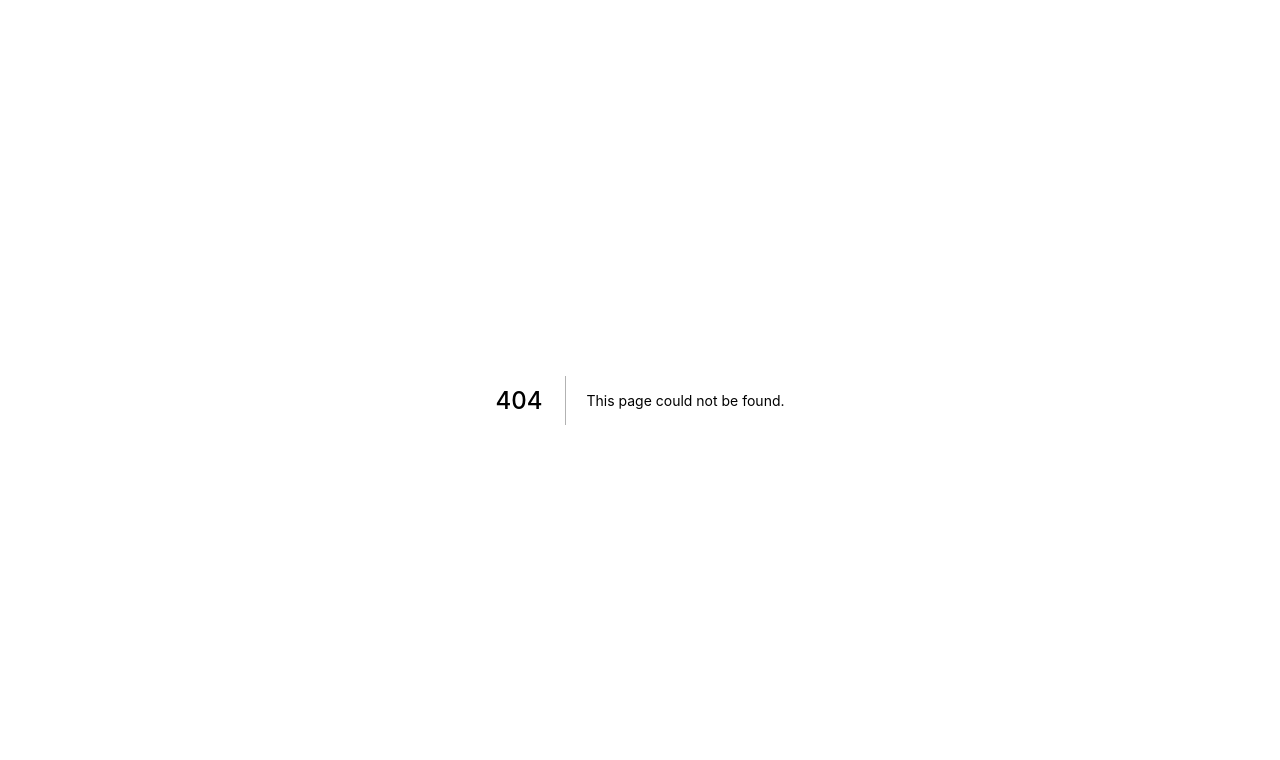
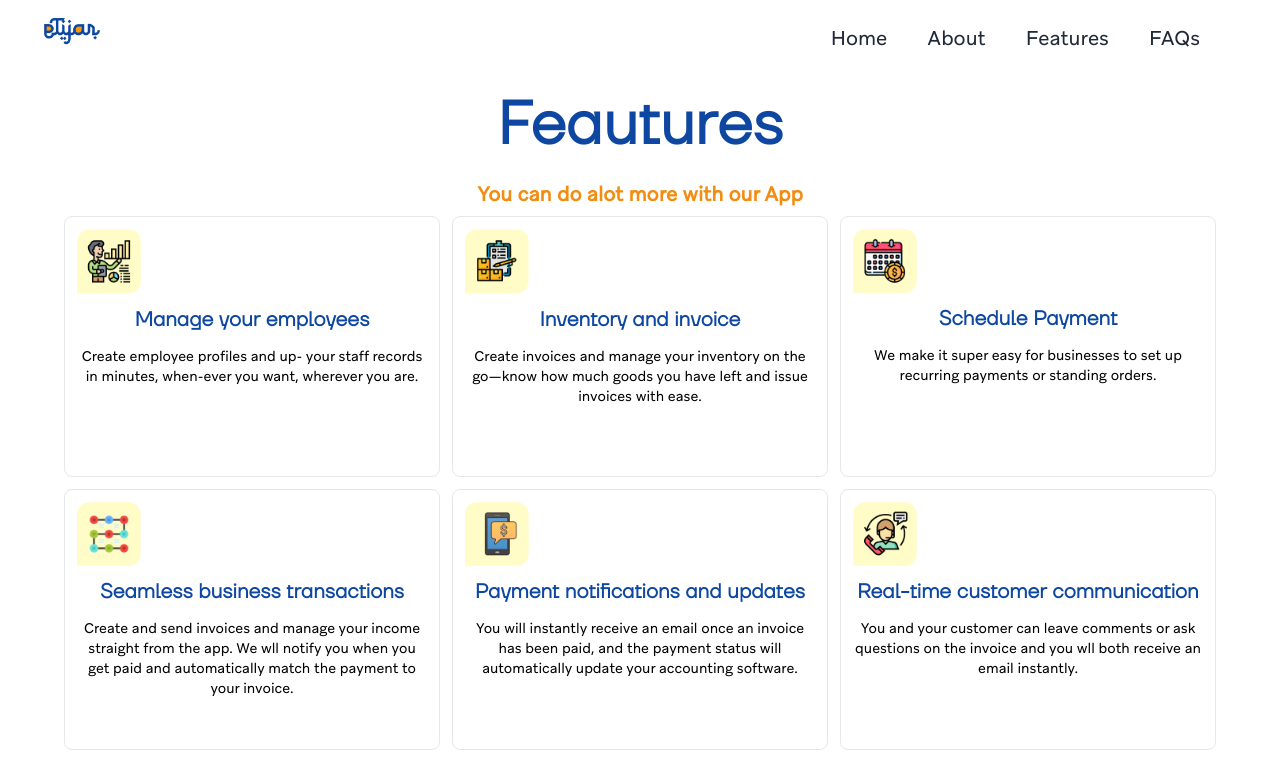
Before and after one commit to eTijar/etijarLanding, a Next.js app: page /features in a window 1280 px wide. Before the commit this address had no page. Shown: the top 760 px of the page. Built offline with nearby package versions, Linux system fonts and the light colour scheme.

Commit message:
features page completed

```diff
--- /dev/null
+++ b/components/featuresComp.js
@@ -0,0 +1,71 @@
+import Link from 'next/link';
+import Head from 'next/head'
+
+export default function FeaturesComp() {
+    const featureData = [
+        {
+            key:1,
+            img: '/accounting.png',
+            heading:'Manage your employees',
+            text:'Create employee profiles and up- your staff records in minutes, when-ever you want, wherever you are.'
+        },
+        {
+            key:2,
+            img: '/inventory.png',
+            heading:'Inventory and invoice',
+            text:'Create invoices and manage your inventory on the go—know how much goods you have left and issue invoices with ease.'
+        },
+        {
+            key:3,
+            img: '/salary.png',
+            heading:'Schedule Payment',
+            text:'We make it super easy for businesses to set up recurring payments or standing orders.'
+        },
+        {
+            key:4,
+            img: '/patternLock.png',
+            heading:'Seamless business transactions',
+            text:'Create and send invoices and manage your income straight from the app. We wll notify you when you get paid and automatically match the payment to your invoice.'
+        },
+        {
+            key:5,
+            img: '/money.png',
+            heading:'Payment notifications and updates',
+            text:'You will instantly receive an email once an invoice has been paid, and the payment status will automatically update your accounting software.'
+        },
+        {
+            key:6,
+            img: '/customer.png',
+            heading:'Real-time customer communication',
+            text:'You and your customer can leave comments or ask questions on the invoice and you wll both receive an email instantly.'
+        },
+        {
+            key:7,
+            img: '/easy.png',
+            heading:'Payments with less hassle.',
+            text:'Are you a Freelancer who wants to be paid remotely for the services you offer? Whatever your business, from Instagram Vendors, Hairdressers, Cleaners or Tutors, you can receive card payments from a distance without the need for a POS or online store by using eTijar remote payment tools.'
+        },
+    ]
+    return(
+        <div>
+            <Head>
+        <title>eTijar - Make Profit not Interest</title>
+        <meta name="description" content="Etijar is building a banking stack for MSME. We are empowering
+        the next generation of businesses, powered by non-interest finance." />
+        <link rel="icon" href="/favicon.ico" />
+      </Head>
+
+      <div className='w-full grid md:grid-cols-3 grid-cols-1 grid-rows-3 gap-3'>
+        { featureData.map( (item) => (
+             <div className='border rounded-lg p-3'>
+             <div className='w-full  mb-3'>
+                 <img className='w-16' src={item.img} alt={item.key}/>
+             </div>
+             <h5 className='ttf text-center text-primary font-bold text-xl mb-3'>{item.heading}</h5>
+             <p className='aribau text-black text-sm text-center'>{item.text}</p>
+         </div>
+        ))}
+      </div>
+        </div>
+    );
+}
--- /dev/null
+++ b/pages/features/index.js
@@ -0,0 +1,31 @@
+import Head from 'next/head'
+import Header from '../../components/header'
+import Footer from '../../components/footer'
+import FeaturesComp from '../../components/featuresComp'
+import Link from 'next/link'
+
+export default function Features() {
+
+  return (
+    <div>
+         <Head>
+        <title>eTijar - Make Profit not Interest</title>
+        <meta name="description" content="Etijar is building a banking stack for MSME. We are empowering
+        the next generation of businesses, powered by non-interest finance." />
+        <link rel="icon" href="/favicon.ico" />
+      </Head>
+
+      {/*Hero*/}
+      <Header />
+      <div className='w-full bg-white 2xl:px-72 xl:px-16 px-10 md:pt-24 pt-14'>
+      <h3 className='ttf text-primary xl:text-6xl md:text-5xl sm:text-5xl text-4xl font-black text-center'>Feautures</h3> <br />
+      <p className='aribau text-secondary md:text-xl text-lg font-black mb-2 text-center'>You can do alot more with our App</p>
+
+     {/*features component*/}
+     <FeaturesComp />
+        </div>
+
+      <Footer />
+      </div>
+  );
+}
--- a/styles/globals.css
+++ b/styles/globals.css
@@ -57,3 +57,6 @@ a {
   border: 1px solid #b3b3b3;
   box-shadow: 6px 8px 0 0 #000000;
 }
+.border{
+  border:1px soild #dcdcdc;
+}
```
